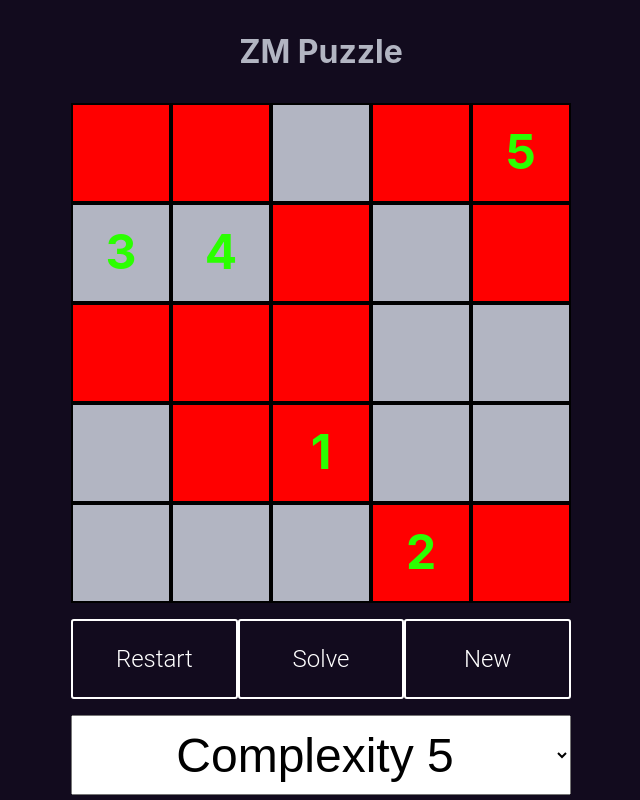
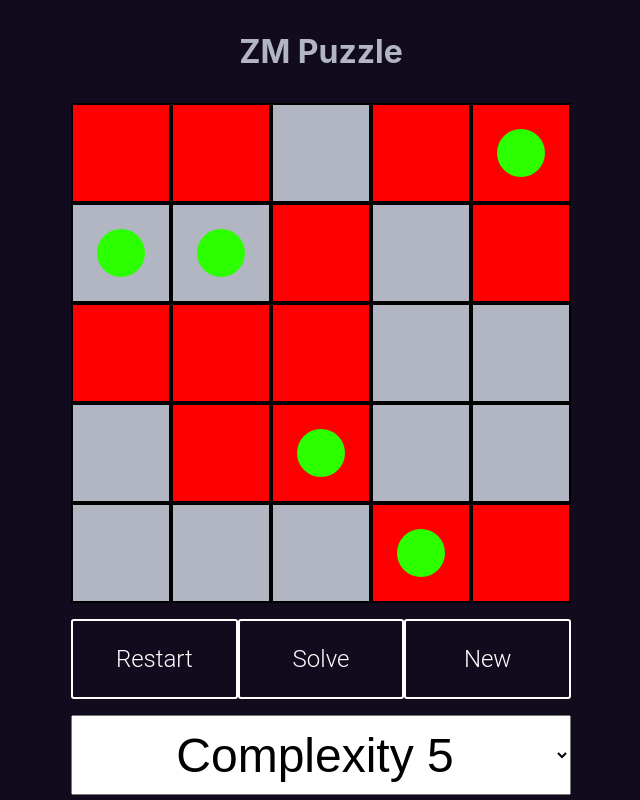
Before and after one commit to shaneshame/zm-puzzle, a React (Create React App) app: page / in a window 1280 px wide. Both pictures are taken after a click on the button "Solve". Shown: the top 800 px of the page, without its empty margins (319-959 px from the left). Built offline with nearby package versions, Linux system fonts and the light colour scheme.

Commit message:
Fix solution

```diff
--- a/src/App.js
+++ b/src/App.js
@@ -11,16 +11,14 @@ import {
   Select,
   SelectOption,
   SubHeader,
-  WinMessage,
-  WinScreen,
 } from "./components";
 
 import {
   clickTile,
   createNewGame,
   isBoardEmpty,
+  isTuplePresent,
   range,
-  setSolutions,
 } from "./util";
 
 const DEFAULT_COMPLEXITY = 5;
@@ -39,6 +37,8 @@ function App() {
   const [complexity, setComplexity] = useState(DEFAULT_COMPLEXITY);
   const [startingState, setStartingState] = useState(initialGame);
   const [game, setGameState] = useState(initialGame);
+  const [isShowingSolution, setIsShowingSolution] = useState(false);
+  const [clickedSolutionTiles, setClickedSolutionTiles] = useState([]);
 
   const restartGame = () => {
     setGameState({
@@ -53,17 +53,13 @@ function App() {
 
     const game = createNewGame(newBoardSize, newComplexity);
 
+    setIsShowingSolution(false);
     setGameState(game);
     setStartingState(game);
   };
 
-  const solveGame = () => {
-    const solvedGame = setSolutions(startingState);
-
-    setGameState({
-      ...solvedGame,
-      timestamp: uuidv4(),
-    });
+  const handleShowSolution = () => {
+    setIsShowingSolution(!isShowingSolution);
   };
 
   const handleSelectComplexity = (event) => {
@@ -76,6 +72,13 @@ function App() {
 
   const handleTileClick = (clickedX, clickedY) => {
     const grid = clickTile(clickedX, clickedY, game.grid);
+
+    if (
+      isTuplePresent([clickedX, clickedY], game.clickCoords) &&
+      !isTuplePresent([clickedX, clickedY], clickedSolutionTiles)
+    ) {
+      setClickedSolutionTiles([...clickedSolutionTiles, [clickedX, clickedY]]);
+    }
 
     setGameState({
       ...game,
@@ -90,15 +93,24 @@ function App() {
       <HeaderBar>
         <Header>ZM Puzzle</Header>
       </HeaderBar>
-      <Board gameState={game} handleClick={handleTileClick} />
-      {game.hasWon && (
-        <WinScreen>
-          <WinMessage>You Won!!!</WinMessage>
-        </WinScreen>
-      )}
+      <Board
+        gameState={{
+          ...game,
+          clickCoords: game.clickCoords.filter(
+            (clickCoords) => !isTuplePresent(clickCoords, clickedSolutionTiles)
+          ),
+        }}
+        handleClick={handleTileClick}
+        hasWon={game.hasWon}
+        isShowingSolution={isShowingSolution}
+      />
       <ActionBar>
         <ActionButton onClick={restartGame}>Restart</ActionButton>
-        <ActionButton disabled={game.hasWon} onClick={solveGame}>
+        <ActionButton
+          disabled={game.hasWon}
+          isShowingSolution={isShowingSolution}
+          onClick={handleShowSolution}
+        >
           Solve
         </ActionButton>
         <ActionButton onClick={() => newGame({ complexity })}>New</ActionButton>
--- a/src/components/Board.js
+++ b/src/components/Board.js
@@ -2,6 +2,8 @@ import React from "react";
 import styled from "styled-components";
 
 import colors from "../colors";
+import { getSolutionCount, isBinaryTrue, isTuplePresent } from "../util";
+import { WinOverlay } from "./WinScreen";
 
 const BoardContainer = styled.div`
   display: grid;
@@ -13,46 +15,51 @@ const BoardContainer = styled.div`
 `;
 
 const Tile = styled.div`
+  align-items: center;
   aspect-ratio: 1;
   background-color: ${(props) =>
     props.isSelected ? colors.selected : colors.unselected};
   border: 2px solid black;
   cursor: pointer;
   display: flex;
-  flex-direction: column;
   justify-content: center;
 `;
 
-const TileText = styled.span`
-  color: ${colors.solution};
-  font-size: 3em;
-  font-weight: 700;
-  text-align: center;
-  padding-bottom: 4px;
-  width: 100%;
+const SolutionIndicator = styled.span`
+  aspect-ratio: 1;
+  background-color: ${colors.solution};
+  border-radius: 50%;
+  width: 3em;
 `;
 
-const Board = ({ gameState, handleClick }) => {
-  const boardSize = gameState.grid.length;
+const Board = ({ gameState, handleClick, hasWon, isShowingSolution }) => {
+  const { clickCoords, grid } = gameState;
+  const boardSize = grid.length;
 
   return (
-    gameState.grid && (
+    grid && (
       <BoardContainer boardSize={boardSize}>
-        {gameState.grid.map((rows) =>
-          rows.map(({ x, y, solution, ...rest }) => {
+        {grid.map((rows, y) =>
+          rows.map((value, x) => {
+            const solution =
+              isShowingSolution && isTuplePresent([x, y], clickCoords)
+                ? getSolutionCount([x, y], clickCoords)
+                : null;
+
             return (
               <Tile
-                {...rest}
                 key={`${x}.${y}`}
+                isSelected={isBinaryTrue(value)}
                 onClick={() => {
                   handleClick(x, y);
                 }}
               >
-                {solution && <TileText>{solution}</TileText>}
+                {solution && <SolutionIndicator />}
               </Tile>
             );
           })
         )}
+        {hasWon && <WinOverlay>You Won!!!</WinOverlay>}
       </BoardContainer>
     )
   );
--- a/src/components/WinScreen.js
+++ b/src/components/WinScreen.js
@@ -1,3 +1,4 @@
+import React from "react";
 import styled from "styled-components";
 import colors from "../colors";
 
@@ -19,4 +20,12 @@ const WinScreen = styled.div`
   width: 100%;
 `;
 
-export { WinMessage, WinScreen };
+const WinOverlay = ({ children }) => {
+  return (
+    <WinScreen>
+      <WinMessage>{children}</WinMessage>
+    </WinScreen>
+  );
+};
+
+export { WinOverlay };
--- a/src/components/index.js
+++ b/src/components/index.js
@@ -2,7 +2,7 @@ import { ActionBar, ActionButton } from "./ActionBar";
 import { Board } from "./Board";
 import { Header, HeaderBar, SubHeader } from "./Header";
 import { Select, SelectOption } from "./Select";
-import { WinMessage, WinScreen } from "./WinScreen";
+import { WinOverlay } from "./WinScreen";
 
 export {
   ActionBar,
@@ -13,6 +13,5 @@ export {
   Select,
   SelectOption,
   SubHeader,
-  WinMessage,
-  WinScreen,
+  WinOverlay,
 };
--- a/src/util.js
+++ b/src/util.js
@@ -16,31 +16,33 @@ const isTuplePresent = ([a, b], tuples) => {
   }, false);
 };
 
+const isBinaryTrue = (v) => {
+  return v % 2 > 0;
+};
+
+const toggleBinary = (v) => {
+  return (v + 1) % 2;
+};
+
 // Board Util
 
 const genEmptyBoard = (size) => {
-  return range(size).map((y) =>
-    range(size).map((x) => ({
-      isSelected: false,
-      x,
-      y,
-    }))
-  );
+  return range(size).map((y) => range(size).map((x) => 0));
 };
 
 const isBoardEmpty = (board) => {
   return board.reduce((isColumnEmpty, rows) => {
     return isColumnEmpty
-      ? rows.reduce((isRowEmpty, { isSelected }) => {
-          return isSelected ? false : isRowEmpty;
+      ? rows.reduce((isRowEmpty, value) => {
+          return isBinaryTrue(value) ? false : isRowEmpty;
         }, isColumnEmpty)
       : false;
   }, true);
 };
 
 const clickTile = (clickedX, clickedY, grid) => {
-  return grid.map((rows) =>
-    rows.map(({ isSelected, solution, x, y, ...rest }) => {
+  return grid.map((rows, y) =>
+    rows.map((value, x) => {
       const wasClicked = clickedX === x && clickedY === y;
 
       const shouldSwap = [
@@ -51,37 +53,15 @@ const clickTile = (clickedX, clickedY, grid) => {
         clickedX === x - 1 && clickedY === y,
       ].some(Boolean);
 
-      return {
-        ...rest,
-        isSelected: shouldSwap ? !isSelected : isSelected,
-        solution: wasClicked ? null : solution,
-        x,
-        y,
-      };
+      return shouldSwap ? toggleBinary(value) : value;
     })
   );
 };
 
-const getSolutionCount = (tile, clickCoords) => {
-  return clickCoords.reduce((curResult, [x, y], index) => {
-    return x === tile.x && y === tile.y ? index + 1 : curResult;
+const getSolutionCount = ([x, y], clickCoords) => {
+  return clickCoords.reduce((curResult, [clickX, clickY], index) => {
+    return clickX === x && clickY === y ? index + 1 : curResult;
   }, null);
-};
-
-const setSolutions = (game) => {
-  const solvedGrid = game.grid.map((rows) => {
-    return rows.map((tile) => {
-      return {
-        ...tile,
-        solution: getSolutionCount(tile, game.clickCoords),
-      };
-    });
-  });
-
-  return {
-    ...game,
-    grid: solvedGrid,
-  };
 };
 
 const createNewGame = (boardSize, numClicks) => {
@@ -111,8 +91,9 @@ export {
   createNewGame,
   genEmptyBoard,
   getRandomInt,
+  getSolutionCount,
+  isBinaryTrue,
   isBoardEmpty,
   isTuplePresent,
   range,
-  setSolutions,
 };
```
